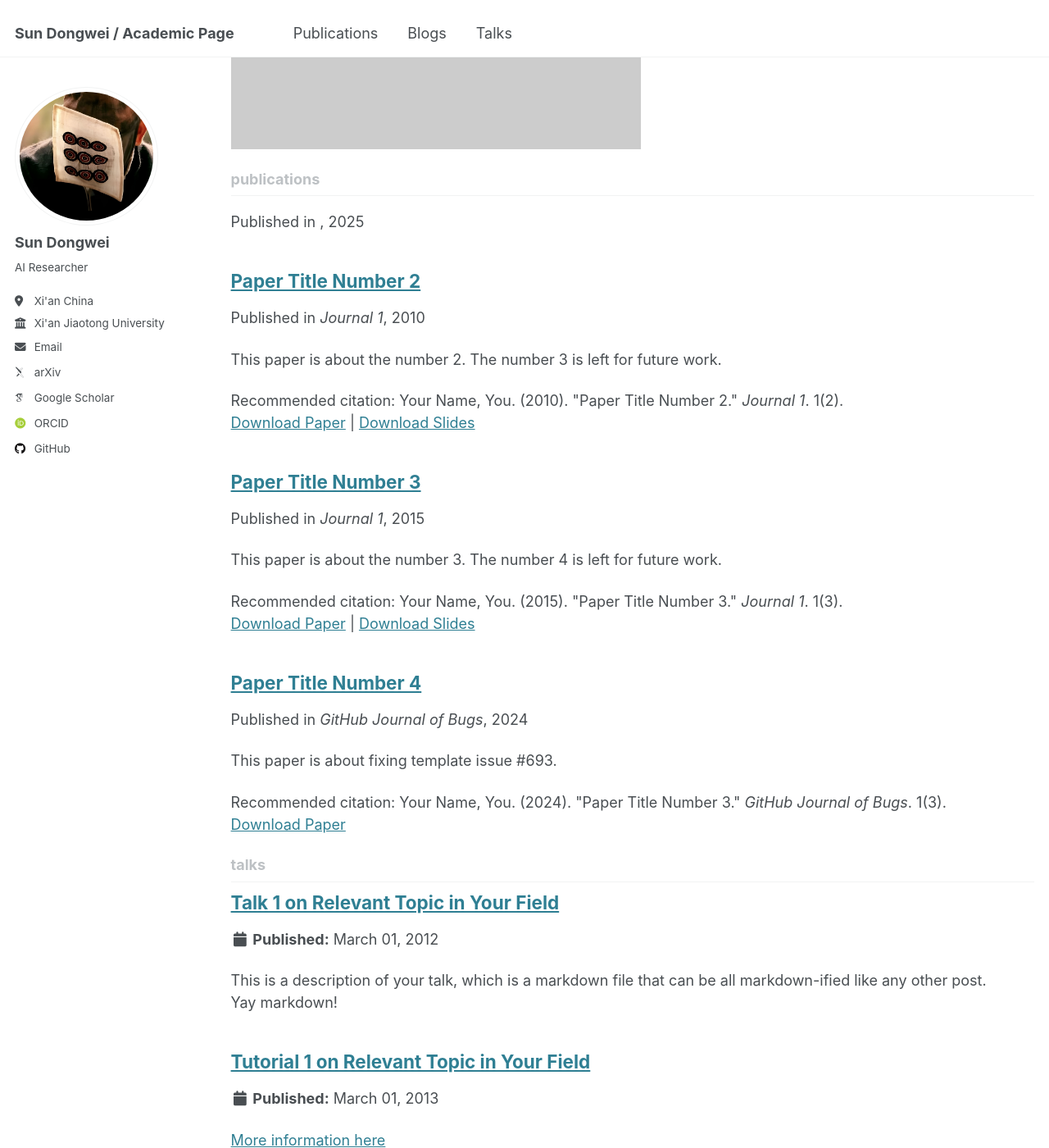
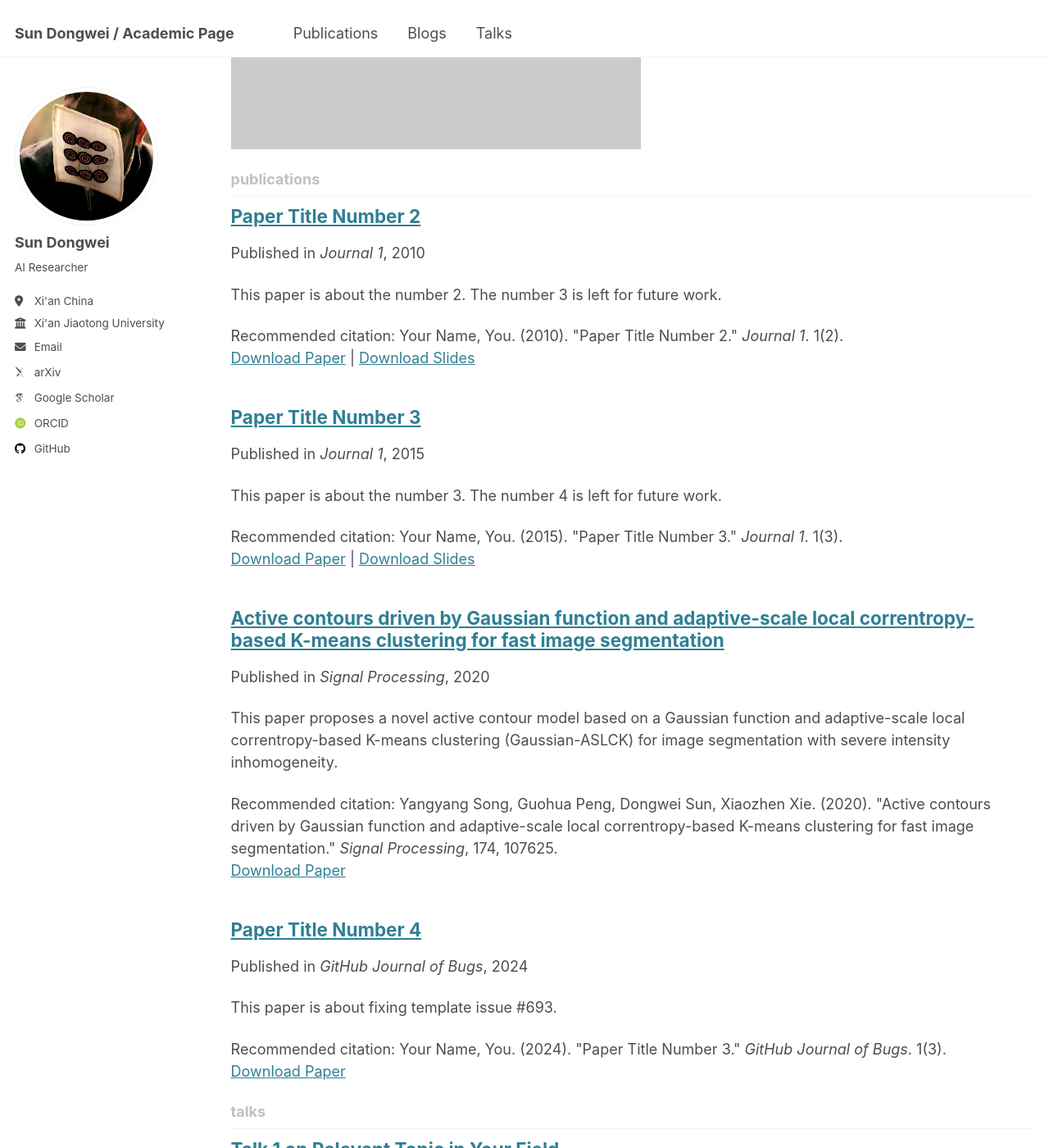
Before and after one commit to sundongwei/sundongwei.github.io, a Jekyll site: the page built from _pages/collection-archive.html, in a window 1280 px wide and 1400 px high, scrolled down 910 px. Shown: the whole window at 82% size. Built offline with Jekyll 4.4.1, drawn with Linux system fonts in a browser that asks for light colours; some web fonts are replaced.

Commit message:
20250302v9

```diff
--- a/_publications/2009-10-01-paper-title-number-1.md
+++ /dev/null
@@ -1,34 +0,0 @@
----
-# title: "Paper Title Number 1"
-# collection: publications
-# category: manuscripts
-# permalink: /publication/2009-10-01-paper-title-number-1
-# excerpt: 'This paper is about the number 1. The number 2 is left for future work.'
-# date: 2009-10-01
-# venue: 'Journal 1'
-# slidesurl: 'http://academicpages.github.io/files/slides1.pdf'
-# paperurl: 'http://academicpages.github.io/files/paper1.pdf'
-# citation: 'Your Name, You. (2009). &quot;Paper Title Number 1.&quot; <i>Journal 1</i>. 1(1).'
-
-<div class='paper-box'>
-  <div class='paper-box-image'>
-    <div>
-      <div class="badge">Signal Processing</div>
-      <img src='images/p1.jpg' alt="sym" width="100%">
-    </div>
-  </div>
-  <div class='paper-box-text' markdown="1">
-
-[Active contours driven by Gaussian function and adaptive-scale local correntropy-based K-means clustering for fast image segmentation](https://doi.org/10.1016/j.sigpro.2020.107625) \\
-**Yangyang Song**, Guohua Peng, **Dongwei Sun**, Xiaozhen Xie
-
-- **Publication**: *Signal Processing*
-- **DOI**: [10.1016/j.sigpro.2020.107625](https://doi.org/10.1016/j.sigpro.2020.107625)
-- **Date**: 2020-01-01
-
-</div>
-</div>
-
----
-
-The contents above will be part of a list of publications, if the user clicks the link for the publication than the contents of section will be rendered as a full page, allowing you to provide more information about the paper for the reader. When publications are displayed as a single page, the contents of the above "citation" field will automatically be included below this section in a smaller font.
--- /dev/null
+++ b/_publications/2020-04-16-Active contours driven by Gaussian function and adaptive-scale local correntropy-based K-means clustering for fast image segmentation.md
@@ -0,0 +1,15 @@
+---
+title: "Active contours driven by Gaussian function and adaptive-scale local correntropy-based K-means clustering for fast image segmentation"
+collection: publications
+category: manuscripts
+permalink: /publication/2020-active-contours-gaussian-aslck
+excerpt: "This paper proposes a novel active contour model based on a Gaussian function and adaptive-scale local correntropy-based K-means clustering (Gaussian-ASLCK) for image segmentation with severe intensity inhomogeneity."
+date: 2020-01-01
+venue: "Signal Processing"
+paperurl: "https://doi.org/10.1016/j.sigpro.2020.107625"
+pdf: "journal/Active_segmentation.pdf"
+citation: "Yangyang Song, Guohua Peng, Dongwei Sun, Xiaozhen Xie. (2020). &quot;Active contours driven by Gaussian function and adaptive-scale local correntropy-based K-means clustering for fast image segmentation.&quot; <i>Signal Processing</i>, 174, 107625."
+
+---
+
+The contents above will be part of a list of publications, if the user clicks the link for the publication than the contents of section will be rendered as a full page, allowing you to provide more information about the paper for the reader. When publications are displayed as a single page, the contents of the above "citation" field will automatically be included below this section in a smaller font.
```
Also changed, not shown: _pages/about.md (+1 -0 lines).
